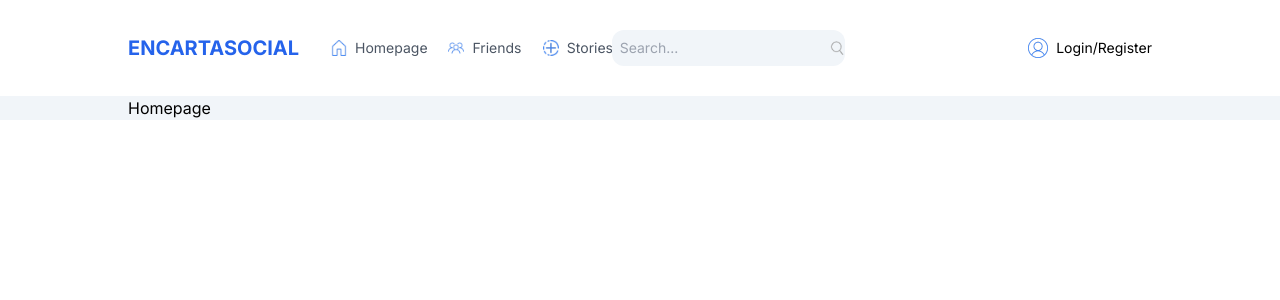
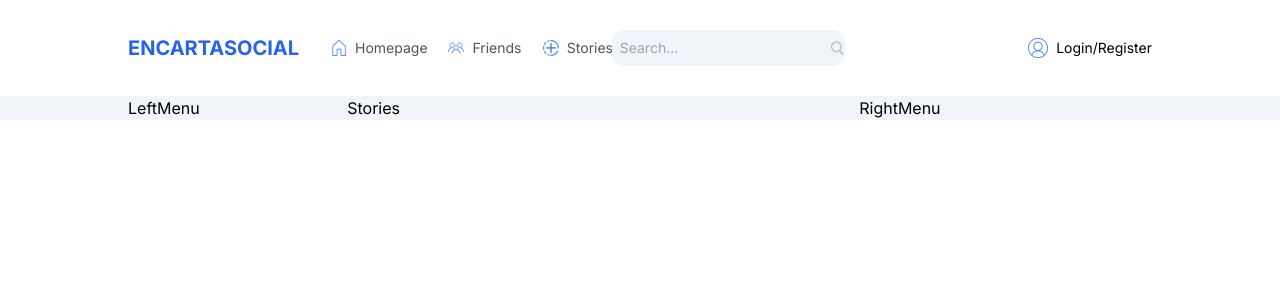
Before and after one commit to anyars-encarta/encarta-social, a Next.js app: page / in a window 1280 px wide. Shown: the top 300 px of the page. Built offline with nearby package versions, Linux system fonts and the light colour scheme; no server answers.

Commit message:
Create Left, Right and Stries components

```diff
--- a/src/app/page.tsx
+++ b/src/app/page.tsx
@@ -1,6 +1,25 @@
+import Stories from "@/components/Stories"
+import LeftMenu from "@/components/LeftMenu"
+import RightMenu from "@/components/RightMenu"
+
 const Homepage = () => {
   return (
-    <div className=''>Homepage</div>
+    <div className='flex gap-6'>
+      {/* LEFT */}
+      <div className='hidden xl:block w-[20%]'>
+        <LeftMenu />
+      </div>
+
+      {/* CENTER */}
+      <div className='w-full lg:w-[70%] xl:w-[50%]'>
+        <Stories />
+      </div>
+
+      {/* RIGHT */}
+      <div className='hidden lg:block w-[30%]'>
+        <RightMenu />
+      </div>
+    </div>
   )
 }
 
--- /dev/null
+++ b/src/components/LeftMenu.tsx
@@ -0,0 +1,9 @@
+import React from 'react'
+
+const LeftMenu = () => {
+  return (
+    <div>LeftMenu</div>
+  )
+}
+
+export default LeftMenu
--- /dev/null
+++ b/src/components/RightMenu.tsx
@@ -0,0 +1,9 @@
+import React from 'react'
+
+const RightMenu = () => {
+  return (
+    <div>RightMenu</div>
+  )
+}
+
+export default RightMenu
--- /dev/null
+++ b/src/components/Stories.tsx
@@ -0,0 +1,9 @@
+import React from 'react'
+
+const Stories = () => {
+  return (
+    <div>Stories</div>
+  )
+}
+
+export default Stories
```
